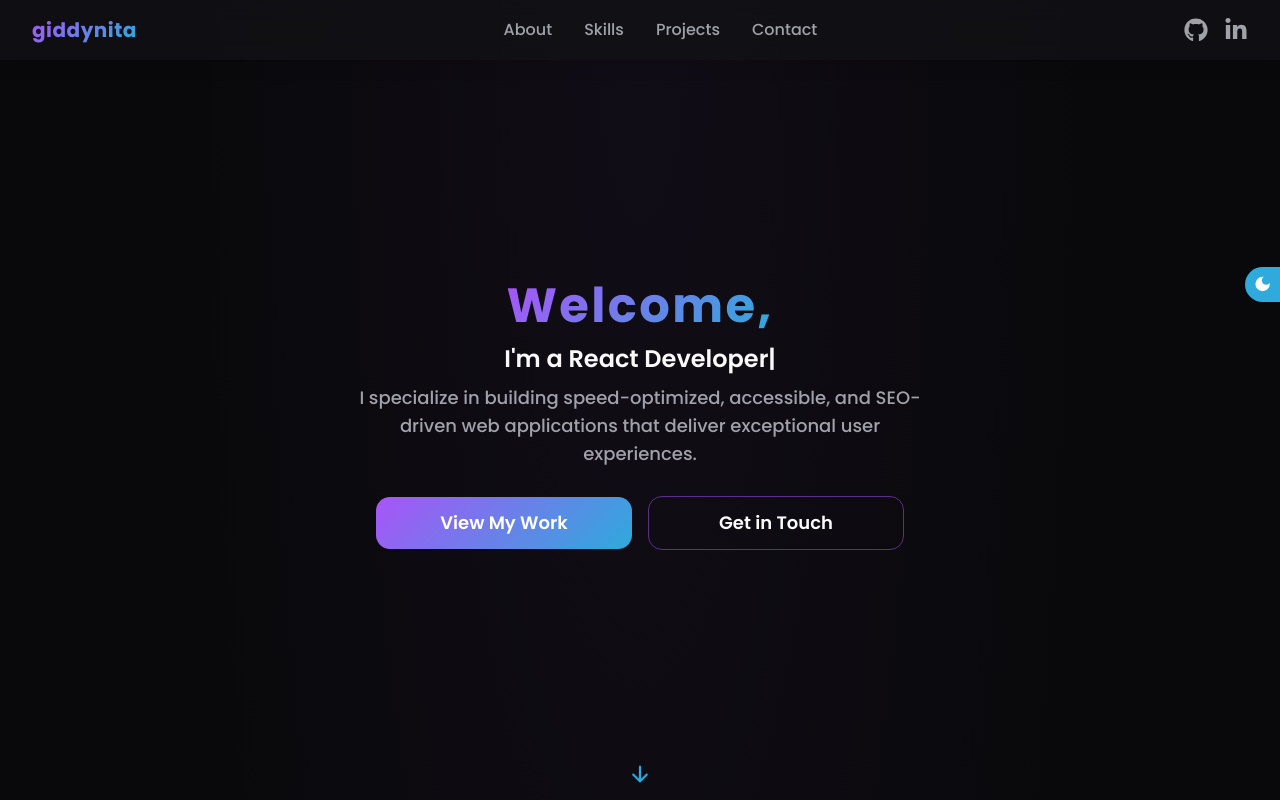
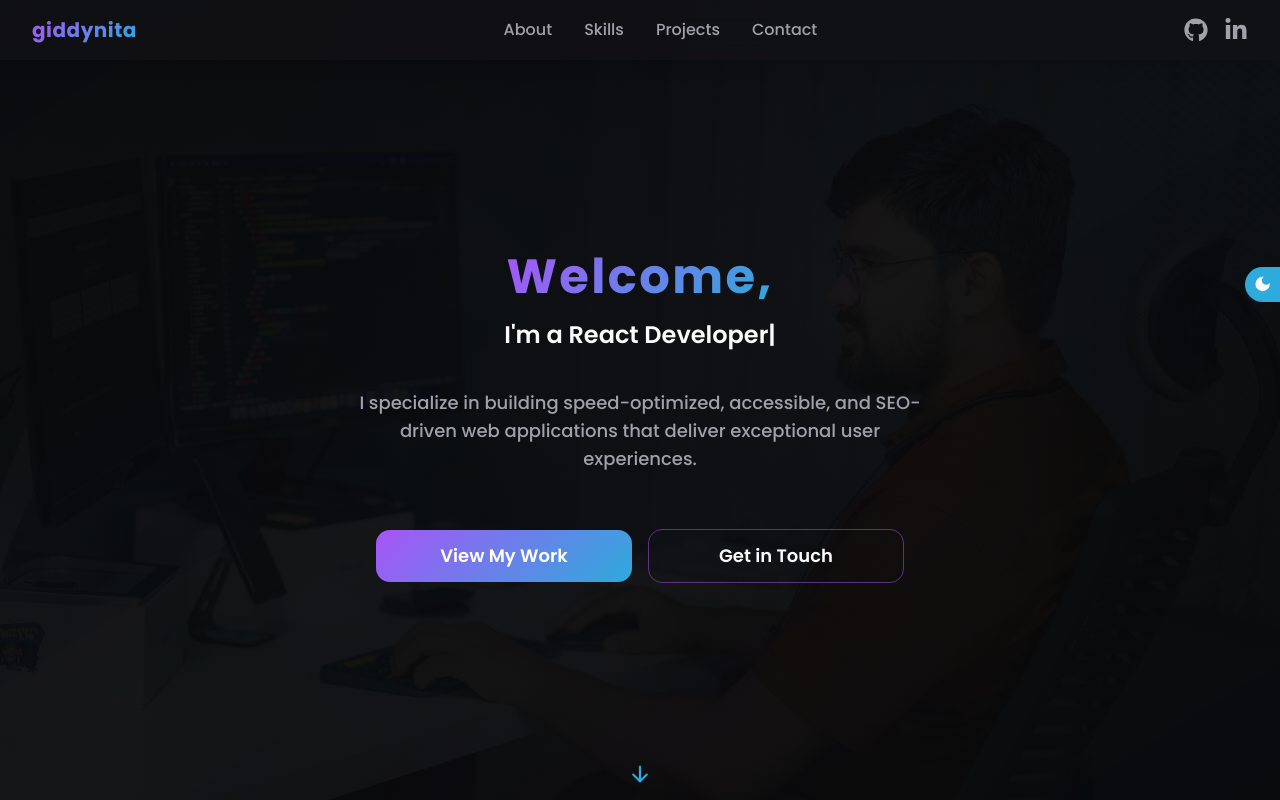
Before and after one commit to giddynita/my-portfolio, a React (Vite) app: page / in a window 1280 px wide. Shown: the top 800 px of the page. Built offline with nearby package versions, Linux system fonts and the light colour scheme; no server answers.

Commit message:
feat: add hero background image

```diff
--- a/src/components/hero/Hero.jsx
+++ b/src/components/hero/Hero.jsx
@@ -5,6 +5,7 @@ import { TypeAnimation } from 'react-type-animation'
 import GradientButton from '../global/GradientButton'
 import OutlineButton from '../global/OutlineButton'
 import { heroData } from '../../data'
+import heroImage from '../../assets/images/background.jpg'
 
 const Hero = () => {
   const { name, profession, intro } = heroData
@@ -12,9 +13,19 @@ const Hero = () => {
   return (
     <section
       id="hero"
-      className=" relative flex flex-col justify-center items-center gap-1 min-h-screen pt-[100px] pb-10 container"
+      className="relative min-h-screen pt-[100px] pb-10 flex items-center justify-center"
     >
-      <h2 className="text-3xl md:text-5xl font-bold tracking-wider gradient-text">
+      <div className="absolute inset-0 z-10">
+        <img
+          src={heroImage}
+          alt="Developer workspace"
+          className="w-full h-full object-cover opacity-20"
+        />
+        <div className="absolute inset-0 bg-gradient-to-br from-background/90 via-background/70 to-background/90" />
+      </div>
+      <div className="space-y-8 flex flex-col items-center justify-center container z-50 animate-fade-in">
+        <div className="space-y-4">
+          <h2 className="text-3xl md:text-5xl font-bold tracking-wider gradient-text text-center">
             Welcome,
           </h2>
           <LazyLoad>
@@ -33,6 +44,8 @@ const Hero = () => {
               repeat={5}
             />
           </LazyLoad>
+        </div>
+
         <p className="font-medium text-center text-sm sm:text-lg text-muted-foreground max-w-xl">
           {intro}
         </p>
@@ -49,6 +62,7 @@ const Hero = () => {
           <span className="sr-only">about</span>
           <IoArrowDown className="absolute  bottom-2 left-1/2 -translate-x-1/2  animate-bounce text-2xl w-6 h-6 text-accent" />
         </AnchorLink>
+      </div>
     </section>
   )
 }
--- a/src/index.css
+++ b/src/index.css
@@ -93,7 +93,6 @@
   --accent: hsl(197 71% 52%);
   --accent-foreground: hsl(0 0% 98%);
   --accent-glow: hsl(197 71% 62%);
-
 
   --border: oklch(1 0 0 / 10%);
   --input: oklch(1 0 0 / 15%);
@@ -198,4 +197,10 @@
     box-shadow: var(--shadow-glass);
     transform: translateY(-2px);
   }
+  .z-index {
+    z-index: 0;
+  }
+  .z {
+    z-index: 1;
+  }
 }
```
Also changed, not shown: src/assets/images/background.jpg (added). Lines whose indentation alone changed are shown as unchanged.
